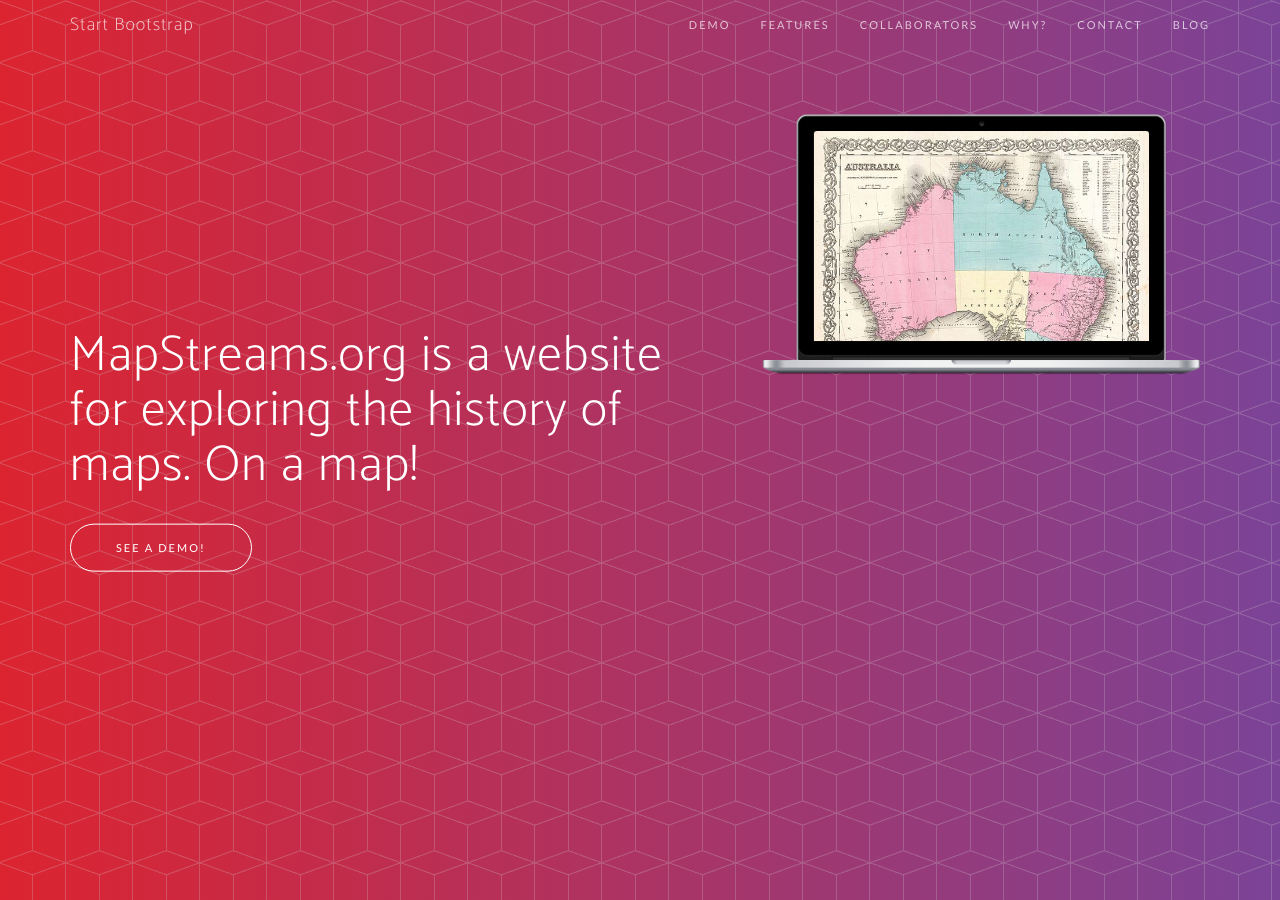
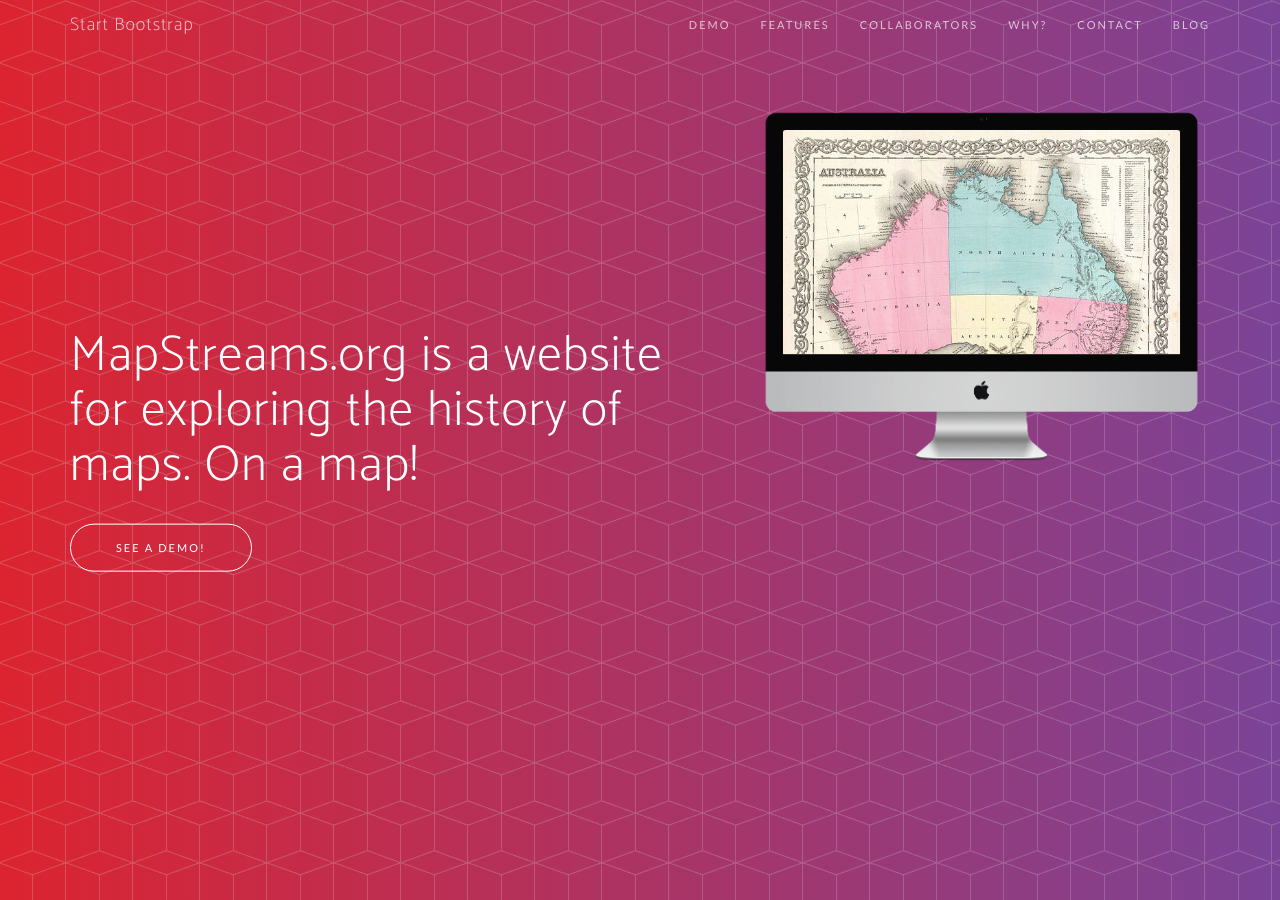
Before and after one commit to MapStreams/mapstreams.github.io, a Jekyll site: the page built from index.html, in a window 1280 px wide and 900 px high. Built offline with Jekyll 4.4.1, drawn with Linux system fonts in a browser that asks for light colours; nearby versions of some CDN libraries; some web fonts are replaced; the list of posts is cut into pages by our own code.

Commit message:
Changed header device to imac

```diff
--- a/_includes/header.html
+++ b/_includes/header.html
@@ -11,7 +11,7 @@
             </div>
             <div class="col-sm-5">
                 <div class="device-container">
-                    <div class="device-mockup macbook">
+                    <div class="device-mockup imac">
                         <div class="device">
                             <div class="screen">
                                 <!-- Demo image for screen mockup, you can put an image here, some HTML, an animation, video, or anything else! -->
```
